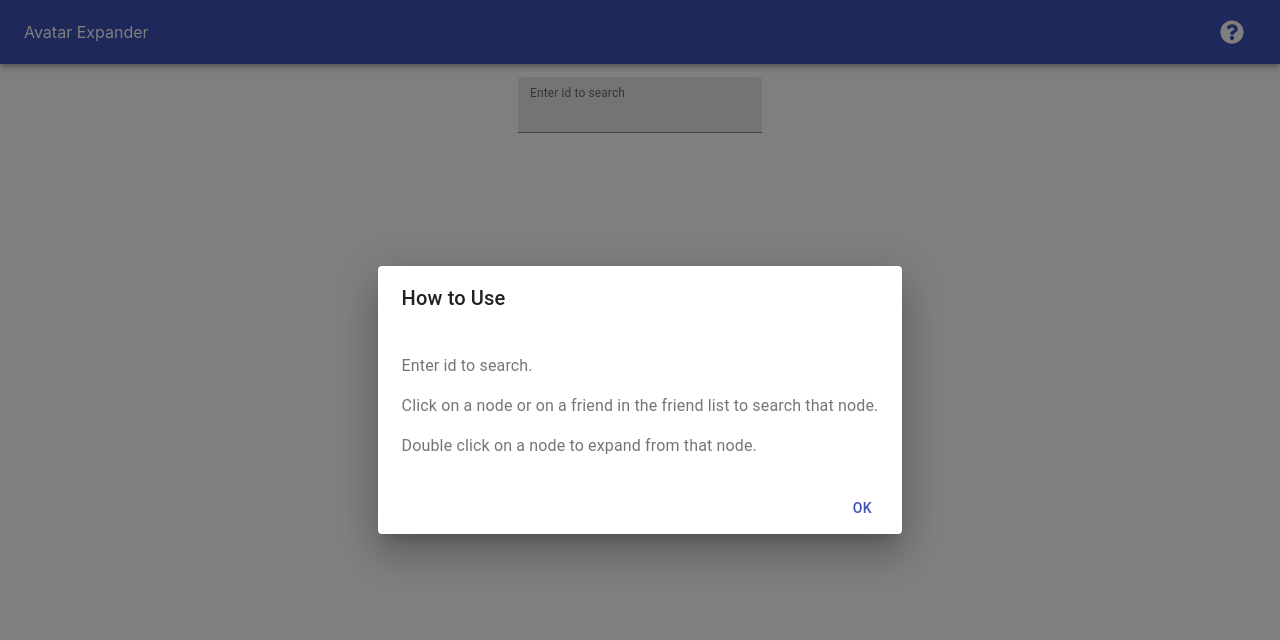
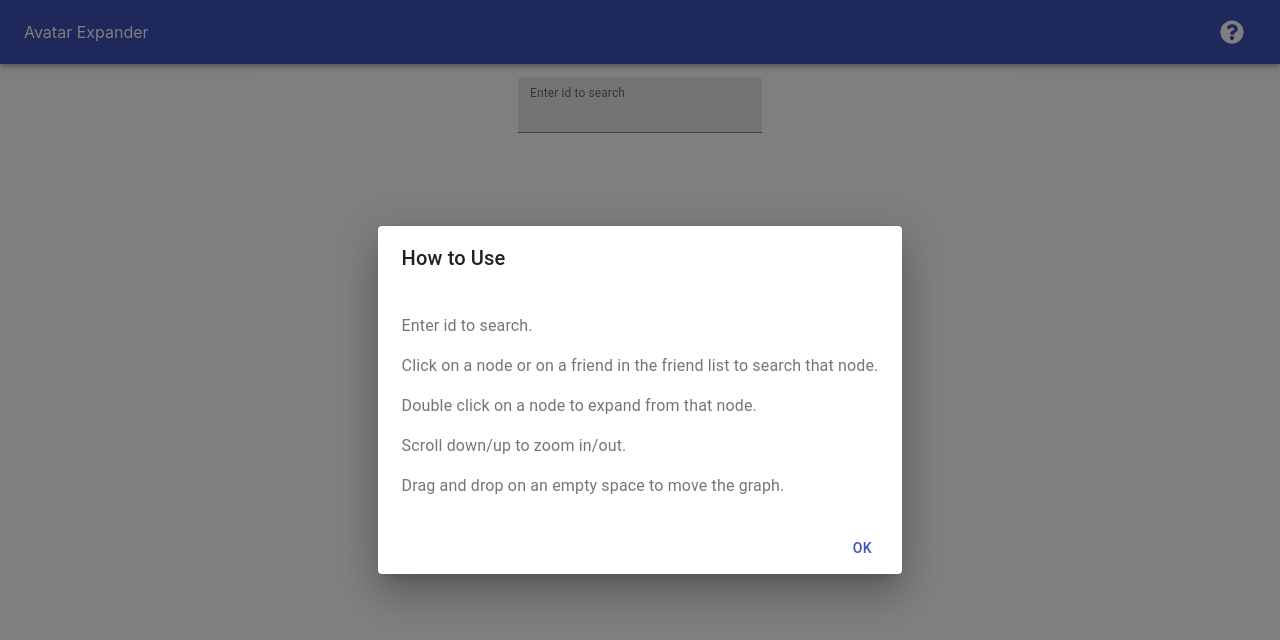
Before and after one commit to margunwa123/avatar-expander, a React (Create React App) app: page / in a window 1280 px wide. Both pictures are taken after a click on the button 1232 px from the left and 32 px from the top of the page. Shown: the top 640 px of the page. Built offline with nearby package versions, Linux system fonts and the light colour scheme.

Commit message:
edit readme and guide

```diff
--- a/public/index.html
+++ b/public/index.html
@@ -24,7 +24,7 @@
       work correctly both with client-side routing and a non-root public URL.
       Learn how to configure a non-root public URL by running `npm run build`.
     -->
-    <title>React App</title>
+    <title>Avatar Expander</title>
   </head>
   <body>
     <noscript>You need to enable JavaScript to run this app.</noscript>
--- a/src/App.js
+++ b/src/App.js
@@ -24,7 +24,7 @@ class App extends Component {
 
 		var newFriendsList = [];
 		this.state.json.friends.forEach(friend => {
-			if (friend.id != this.state.json.id) {
+			if (friend.id !== this.state.json.id) {
 				newFriendsList.push({ id: friend.id, name: friend.name, element: friend.element });
 			}
 		});
--- a/src/components/Guide.js
+++ b/src/components/Guide.js
@@ -37,6 +37,8 @@ export default function AlertDialog() {
             <p>Enter id to search.</p>
             <p>Click on a node or on a friend in the friend list to search that node.</p>
             <p>Double click on a node to expand from that node.</p>
+            <p>Scroll down/up to zoom in/out.</p>
+            <p>Drag and drop on an empty space to move the graph.</p>
           </DialogContentText>
         </DialogContent>
         <DialogActions>
```
Also changed, not shown: 2 other files (tests, documents, lock files or other folders).
